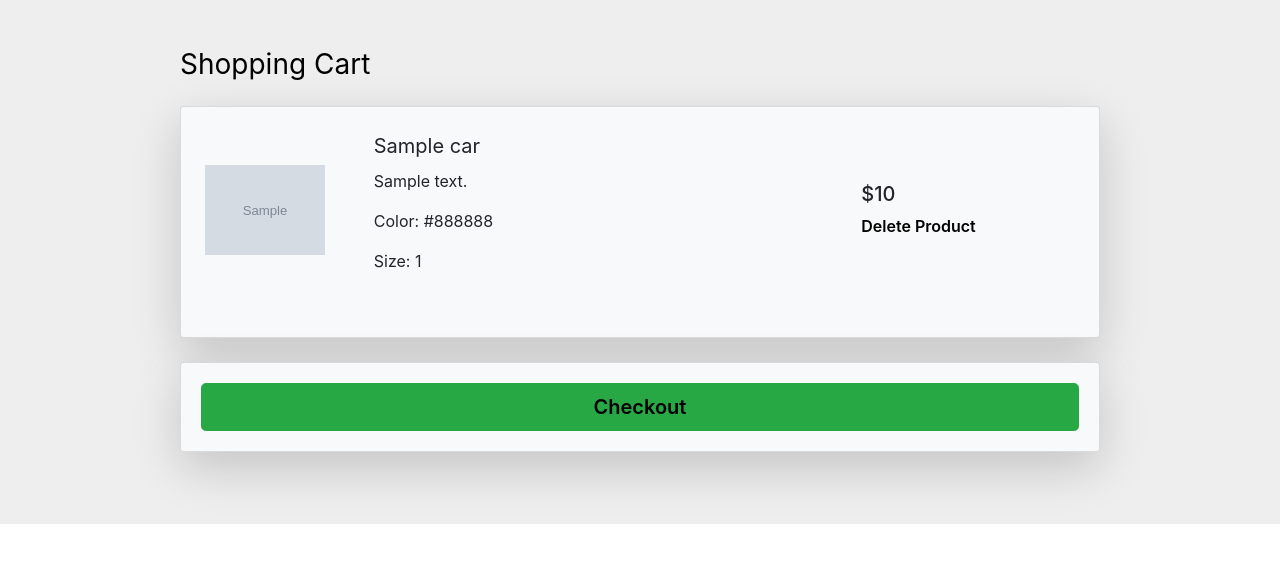
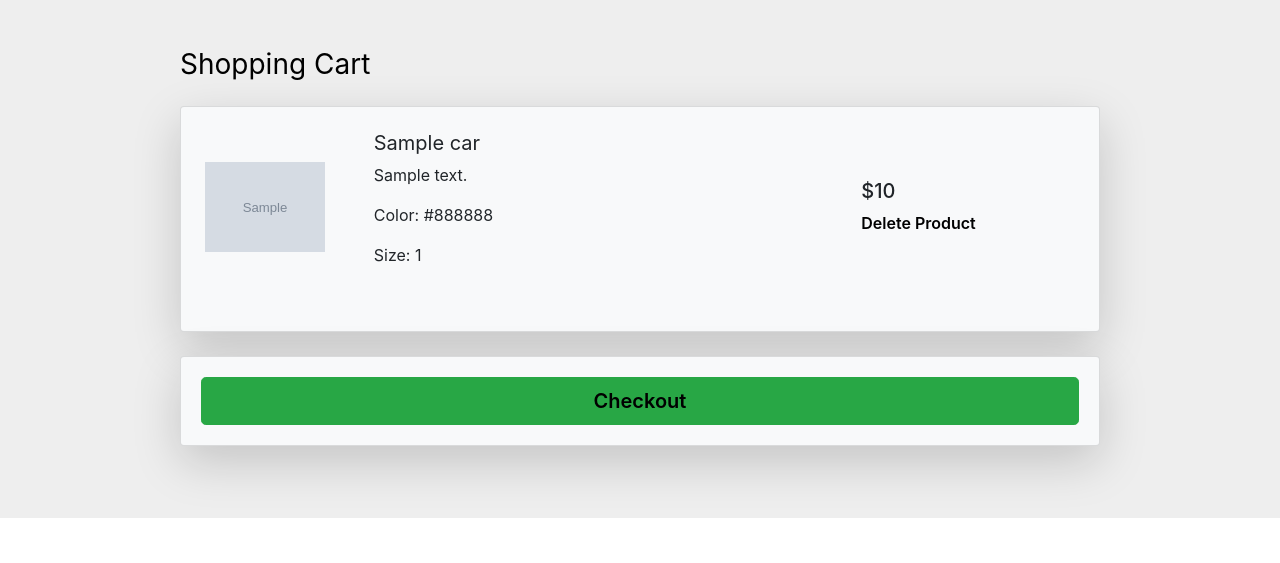
Before and after one commit to DogmaIAmGod/CSET180Final, a Flask app: template templates/cartUpdate.html in a window 1280 px wide. Shown: the top 563 px of the page. Run offline with Flask 3, Linux system fonts and the light colour scheme; the template is opened without the code that fills it: most values are stand-ins (such as "Sample title", 1, 10 or a date in 2020); grey boxes marked "Sample" are stand-in pictures; some libraries are stand-ins or nearby versions.

Commit message:
cart update

```diff
--- a/templates/cartUpdate.html
+++ b/templates/cartUpdate.html
@@ -32,7 +32,7 @@
                   <img src="{{ car['image'] }}" class="d-block w-100" alt="Product Image 1" referrerpolicy="no-referrer">
                 </div>
                 <div class="col-md-3 col-lg-3 col-xl-3">
-                  <p class="lead fw-normal mb-2">{{ car['title']}}
+                  <h5 class="lead fw-normal mb-2">{{ car['title']}}</h5>
                     <p>{{ car['description'] }}</p>
                     <p>Color: {{ car['color'] }}</p>
                     <p>Size: {{ car['size'] }}</p>
```
